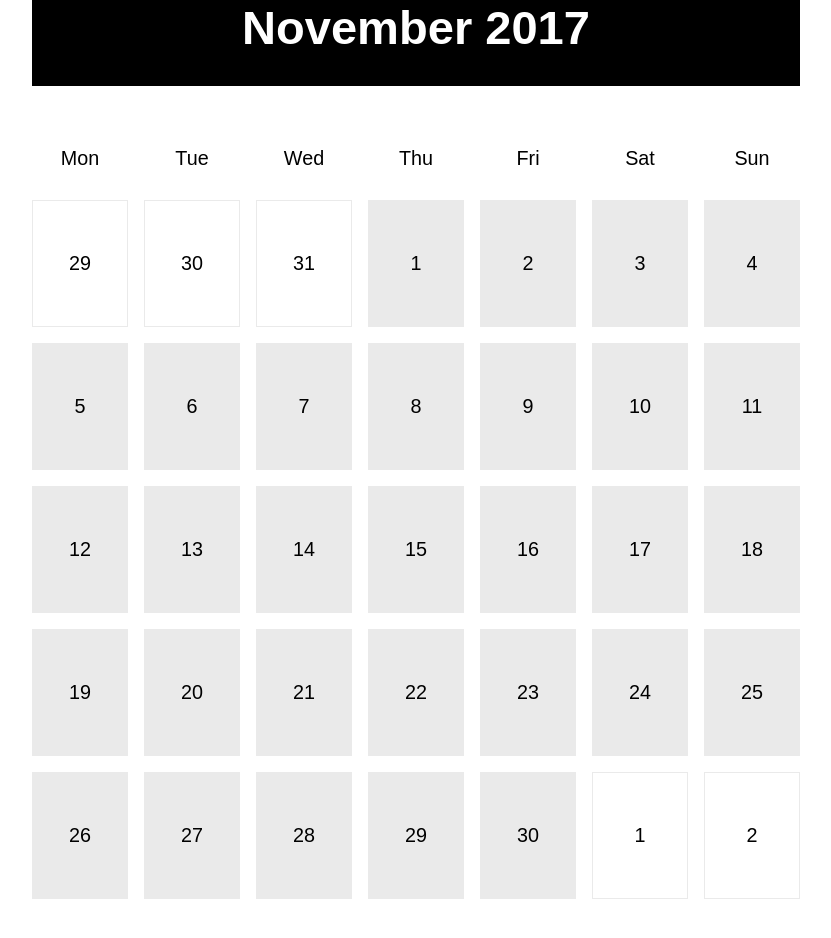
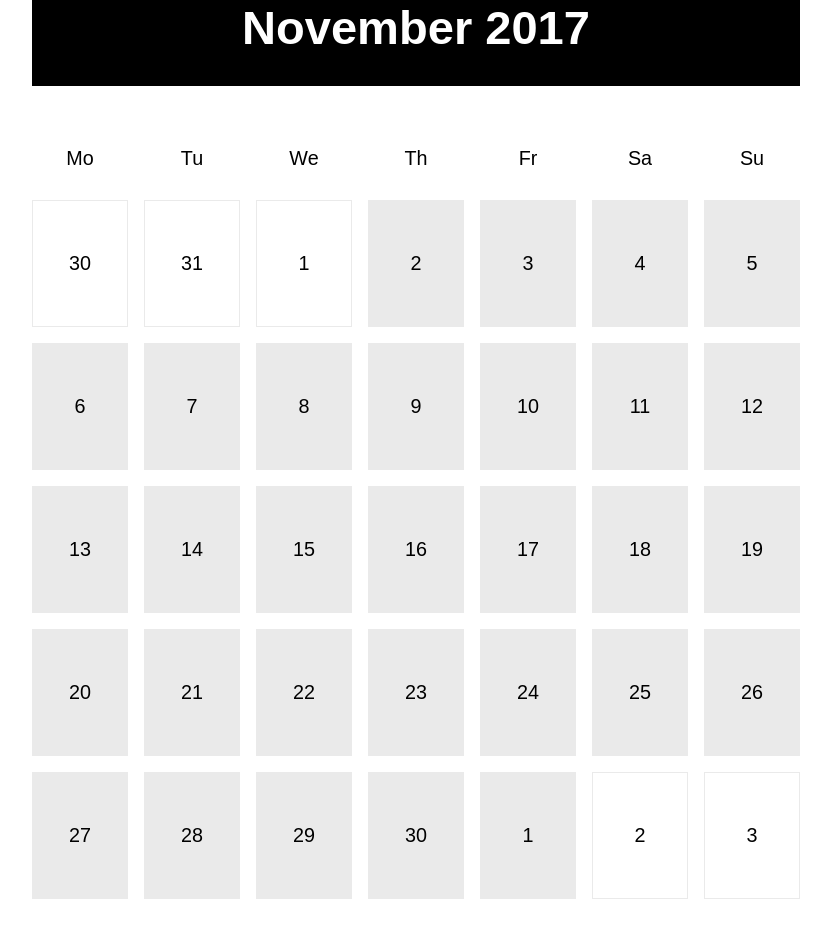
Before and after one commit to AndreyKonovalenko/goals, a React app: page / in a window 1280 px wide. Shown: the part 360-1298 px from the top of the page, without its empty margins (224-1055 px from the left). Built offline with nearby package versions, Linux system fonts and the light colour scheme.

Commit message:
Added resize event listner to change dateFormat depending on screensize

```diff
--- a/src/components/CalendarCssTricks/CalendarCssTricks.js
+++ b/src/components/CalendarCssTricks/CalendarCssTricks.js
@@ -7,12 +7,32 @@ class CalendarCssTricks extends Component {
     state = {
         currentMonth: new Date(),
         selectedDate: new Date(),
+        screenSize: true
     };
 
-    renderDays() {
+
+
+    componentDidMount () {
+        window.addEventListener("resize", this.matchQueryHandler);
+    }
+
+    matchQueryHandler = () => {
+        const sizeMatched = window.matchMedia('(max-width: 800px)').matches;
+        console.log(sizeMatched);
+        this.setState({screenSize: sizeMatched});
+
+    }
+
+    renderDays = (screenSize) => {
         const days = [];
-        const dateFormat = "ddd"
+        let dateFormat = "dd";
         let startDate = dateFns.startOfWeek(this.state.currentMonth, {weekStartsOn:1});
+
+        if(!screenSize) {
+            dateFormat = "ddd";
+        } else {
+            dateFormat = "dd";
+        }
 
         for (let i = 0; i < 7; i++) {
             days.push(
@@ -26,15 +46,15 @@ class CalendarCssTricks extends Component {
       }
 
     render() {
+
         return (
             <div className={cssObject.Calendar}>
                 <header>
                     <h1>November 2017</h1>
                 </header>
-                {this.renderDays()}
+                {this.renderDays(this.state.screenSize)}
 
                 <ul className={cssObject.DayGrid}>
-                    <li className="month=prev">29</li>
                     <li className="month=prev">30</li>
                     <li className="month=prev">31</li>
                     <li>1</li>
@@ -69,6 +89,7 @@ class CalendarCssTricks extends Component {
                     <li>30</li>
                     <li className="month-next">1</li>
                     <li className="month-next">2</li>
+                    <li className="month-next">3</li>
                 </ul>
 
             </div>
```
